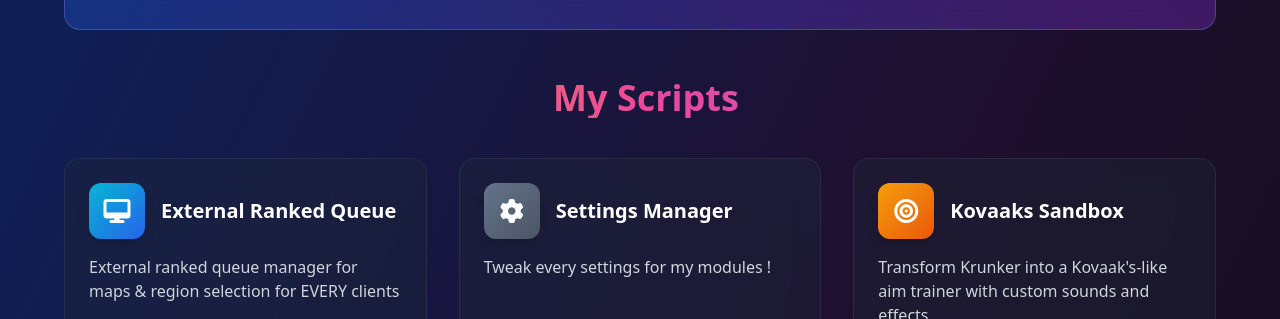
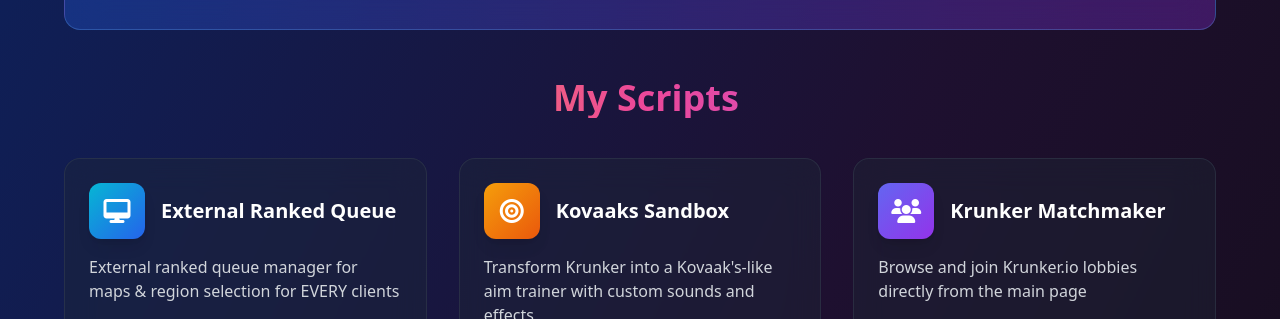
Before and after one commit to LombreBlanche34/krunker_scripts, a plain HTML site: page index.html in a window 1280 px wide. Shown: the part 633-952 px from the top of the page. Drawn offline with nearby package versions, Linux system fonts and the light colour scheme.

Commit message:
remove settings.js since its in every scripts now

```diff
--- a/index.html
+++ b/index.html
@@ -282,26 +282,28 @@
                     "https://raw.githubusercontent.com/LombreBlanche34/krunker_ranked_external_queue/refs/heads/main/Auth_page.png",
                     "https://raw.githubusercontent.com/LombreBlanche34/krunker_ranked_external_queue/refs/heads/main/Queue_page.png"
                 ]
-            }, {
-                name: "Settings Manager",
-                description: "Tweak every settings for my modules !",
-                fullDescription: "by pressing F9, you will be able to change every settings of all my modules (if they are loaded in ur computer)",
-                github: "https://github.com/LombreBlanche34/krunker_scripts_settings",
-                install: "https://github.com/LombreBlanche34/krunker_scripts_settings/blob/main/settings.js",
-                tags: ["Userscript", "In-Game", "Tools", "Utility", "compatible"],
-                icon: "fa-cog",
-                gradient: "from-slate-500 to-gray-600",
-                features: [
-                    "Centralized settings panel (F9 hotkey)",
-                    "Manage all module configurations in one place",
-                    "Persistent configuration storage",
-                    "Clean and intuitive interface",
-                    "Compatible with all my modules",
-                    "No need to edit code manually",
-                    "Easy import/export of settings"
-                ],
-                images: ["https://github.com/LombreBlanche34/krunker_scripts_settings/raw/main/image.png?raw=true"]
             },
+            // NOT USED ANYMORE
+            // {
+            //     name: "Settings Manager",
+            //     description: "Tweak every settings for my modules !",
+            //     fullDescription: "by pressing F9, you will be able to change every settings of all my modules (if they are loaded in ur computer)",
+            //     github: "https://github.com/LombreBlanche34/krunker_scripts_settings",
+            //     install: "https://github.com/LombreBlanche34/krunker_scripts_settings/blob/main/settings.js",
+            //     tags: ["Userscript", "In-Game", "Tools", "Utility", "compatible"],
+            //     icon: "fa-cog",
+            //     gradient: "from-slate-500 to-gray-600",
+            //     features: [
+            //         "Centralized settings panel (F9 hotkey)",
+            //         "Manage all module configurations in one place",
+            //         "Persistent configuration storage",
+            //         "Clean and intuitive interface",
+            //         "Compatible with all my modules",
+            //         "No need to edit code manually",
+            //         "Easy import/export of settings"
+            //     ],
+            //     images: ["https://github.com/LombreBlanche34/krunker_scripts_settings/raw/main/image.png?raw=true"]
+            // },
             {
                 name: "Kovaaks Sandbox",
                 description: "Transform Krunker into a Kovaak's-like aim trainer with custom sounds and effects",
```
